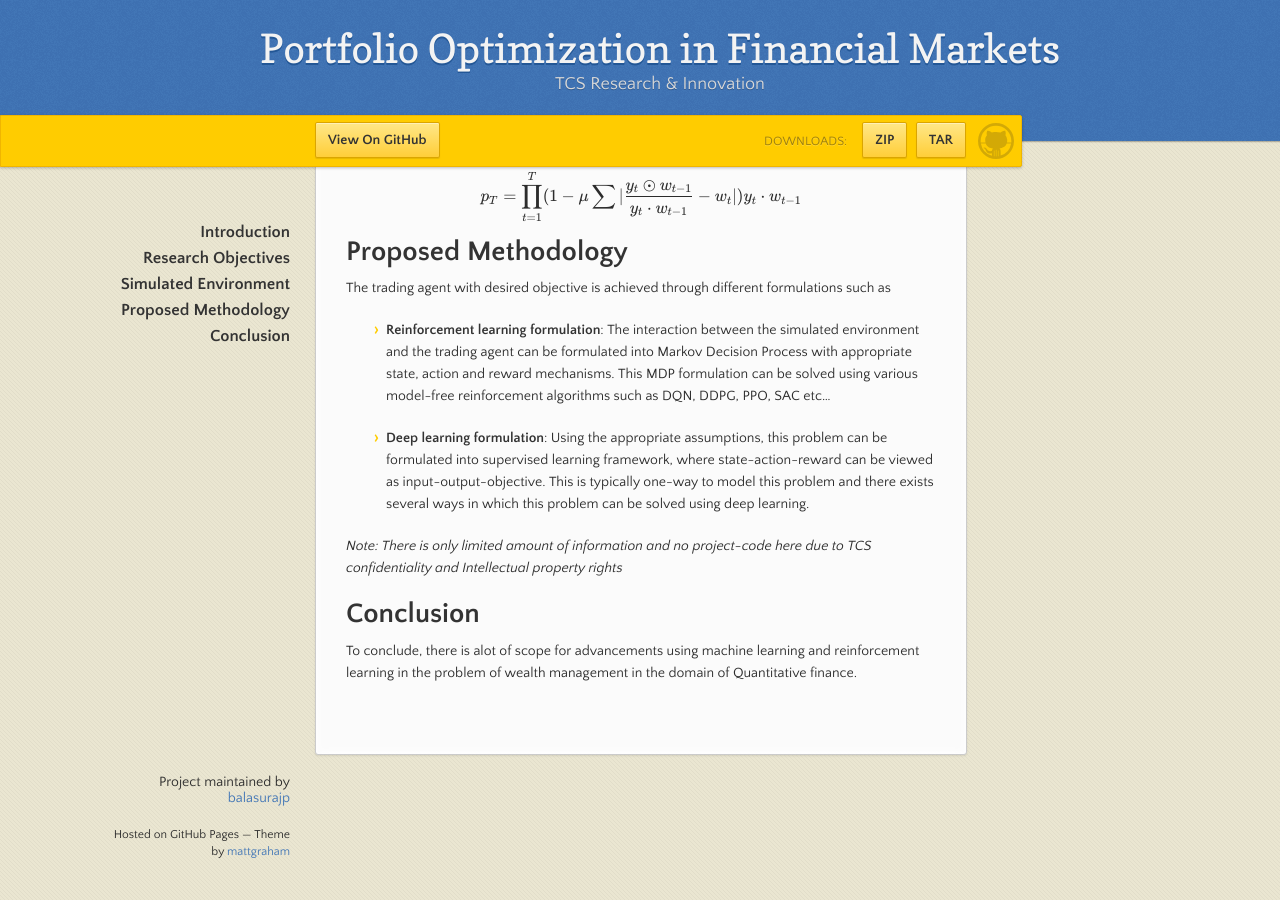
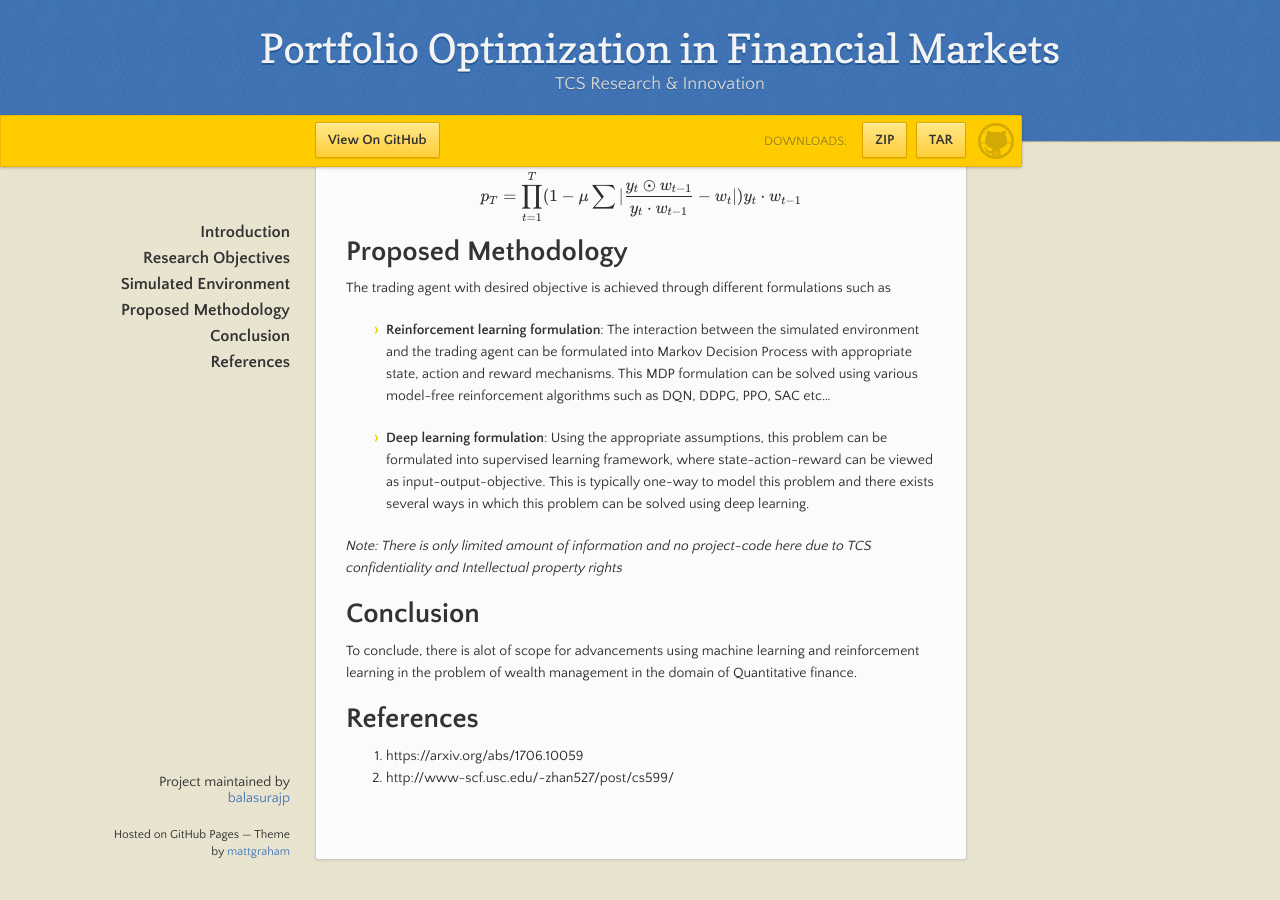
Before and after one commit to balasurajp/financial_portfolio_optimization, a Jekyll site: the page built from docs/index.md, in a window 1280 px wide and 900 px high, scrolled down 911 px. Built offline with Jekyll 4.4.1, drawn with Linux system fonts in a browser that asks for light colours; nearby versions of some CDN libraries.

Commit message:
Update index.md

```diff
--- a/docs/index.md
+++ b/docs/index.md
@@ -160,3 +160,7 @@ _Note: There is only limited amount of information and no project-code here due
 # Conclusion
 
 To conclude, there is alot of scope for advancements using machine learning and reinforcement learning in the problem of wealth management in the domain of Quantitative finance.
+
+# References
+1. https://arxiv.org/abs/1706.10059
+2. http://www-scf.usc.edu/~zhan527/post/cs599/
```
